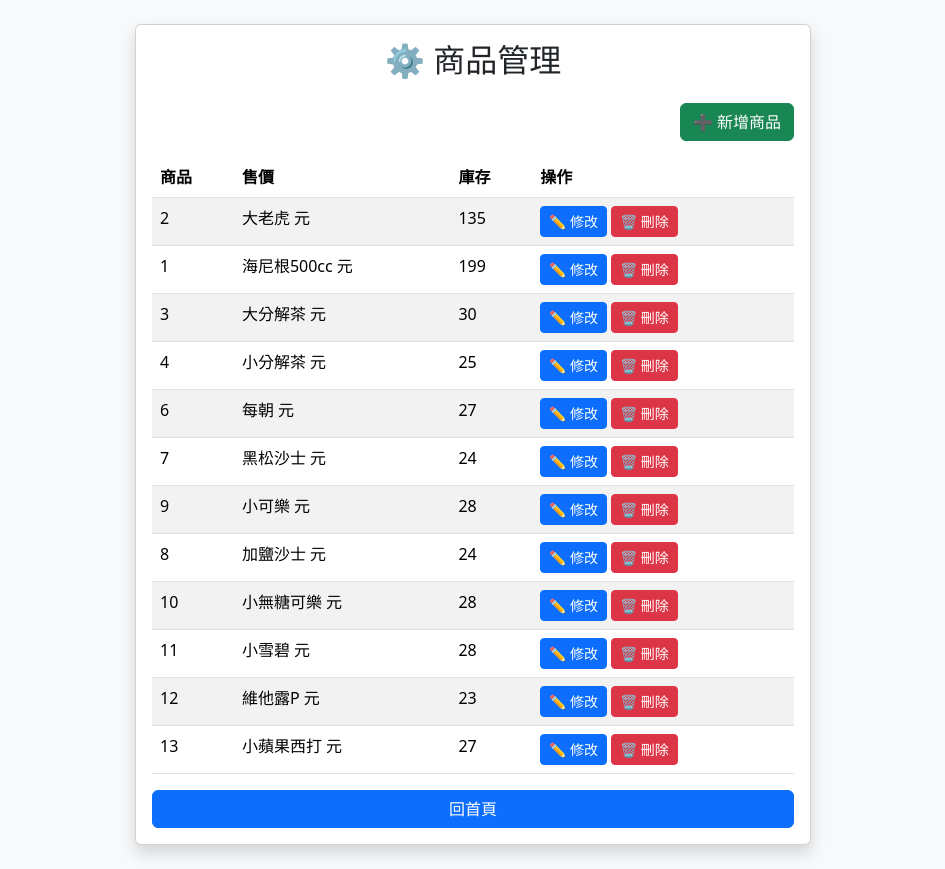
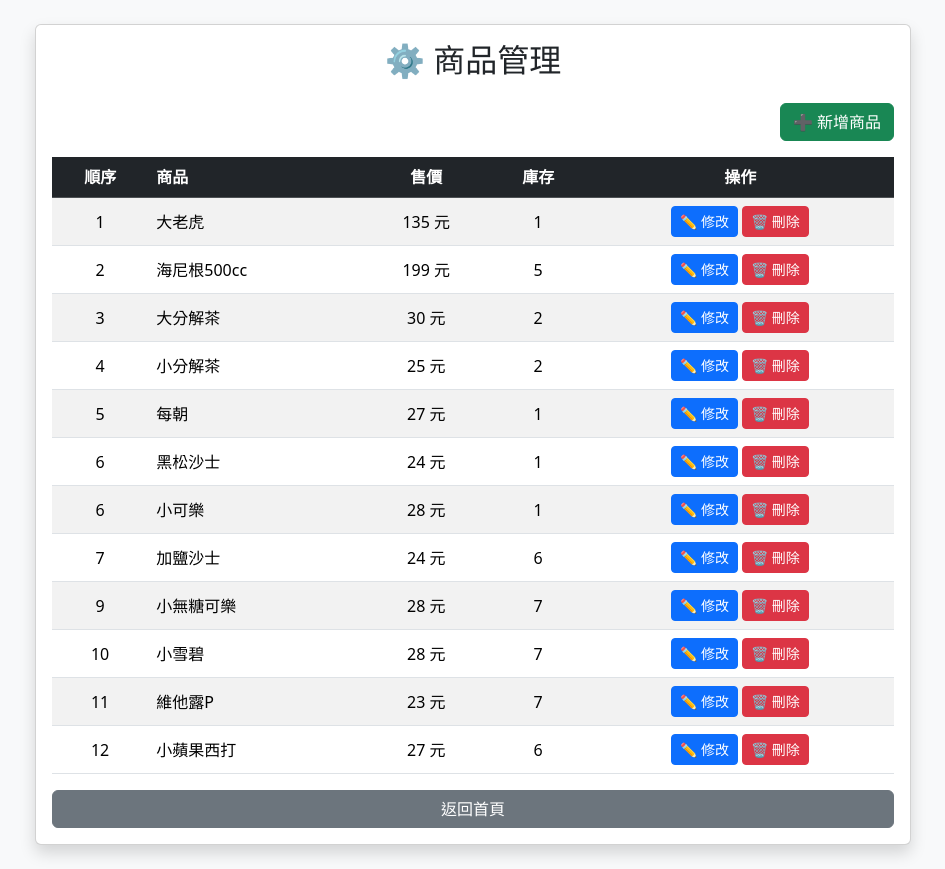
Before and after one commit to pojen22/qinxiang-store, a Flask app: page /products in a window 1280 px wide. Shown: the whole page, without its empty margins (167-1112 px from the left). Run offline with Flask 3, Linux system fonts and the light colour scheme; data comes from the database, SQL or seed files in the repository.

Commit message:
Release V2.1

```diff
--- a/web/app.py
+++ b/web/app.py
@@ -129,13 +129,13 @@ def products():
     cursor.execute("""
     SELECT
         id,
+        display_order,
         name,
         price,
         fridge_now
     FROM products
     ORDER BY display_order
     """)
-
     rows = cursor.fetchall()
 
     conn.close()
@@ -166,6 +166,7 @@ def edit(id):
             price=?,
             fridge_max=?,
             fridge_now=?,
+            display_order=?,
             restock_threshold=?
         WHERE id=?
         """, (
@@ -173,6 +174,7 @@ def edit(id):
             price,
             fridge_max,
             fridge_now,
+            request.form["display_order"],
             restock_threshold,
             id
         ))
@@ -189,6 +191,7 @@ def edit(id):
         price,
         fridge_max,
         fridge_now,
+        display_order,
         restock_threshold
     FROM products
     WHERE id=?
--- a/web/templates/products.html
+++ b/web/templates/products.html
@@ -1,16 +1,20 @@
 <!DOCTYPE html>
 <html lang="zh-TW">
+
 <head>
+
     <meta charset="UTF-8">
     <meta name="viewport" content="width=device-width, initial-scale=1">
+
     <title>商品管理</title>
 
     <link href="https://cdn.jsdelivr.net/npm/bootstrap@5.3.7/dist/css/bootstrap.min.css" rel="stylesheet">
+
 </head>
 
 <body class="bg-light">
 
-<div class="container py-4" style="max-width:700px;">
+<div class="container py-4" style="max-width:900px;">
 
 <div class="card shadow">
 
@@ -22,26 +26,31 @@
 
 </h2>
 
-<div class="mb-3 text-end">
+<div class="d-flex justify-content-end mb-3">
 
-    <a href="/add" class="btn btn-success">
+<a href="/add" class="btn btn-success">
 
-        ➕ 新增商品
+➕ 新增商品
 
-    </a>
+</a>
 
 </div>
 
-<table class="table table-striped">
+<table class="table table-striped table-hover align-middle">
 
-<thead>
+<thead class="table-dark">
 
 <tr>
 
+<th class="text-center">順序</th>
+
 <th>商品</th>
-<th>售價</th>
-<th>庫存</th>
-<th>操作</th>
+
+<th class="text-center">售價</th>
+
+<th class="text-center">庫存</th>
+
+<th class="text-center">操作</th>
 
 </tr>
 
@@ -53,26 +62,44 @@
 
 <tr>
 
-<td>{{ row[0] }}</td>
+<td class="text-center">
 
-<td>{{ row[1] }} 元</td>
+{{ row[1] }}
 
-<td>{{ row[2] }}</td>
+</td>
 
 <td>
 
+{{ row[2] }}
+
+</td>
+
+<td class="text-center">
+
+{{ row[3] }} 元
+
+</td>
+
+<td class="text-center">
+
+{{ row[4] }}
+
+</td>
+
+<td class="text-center">
+
 <a
-class="btn btn-sm btn-primary"
-href="/edit/{{ row[0] }}">
+href="/edit/{{ row[0] }}"
+class="btn btn-primary btn-sm">
 
 ✏️ 修改
 
 </a>
 
 <a
-class="btn btn-sm btn-danger"
 href="/delete/{{ row[0] }}"
-onclick="return confirm('確定要刪除嗎？')">
+class="btn btn-danger btn-sm"
+onclick="return confirm('確定要刪除【{{ row[2] }}】嗎？')">
 
 🗑️ 刪除
 
@@ -80,15 +107,19 @@ onclick="return confirm('確定要刪除嗎？')">
 
 </td>
 
+</tr>
+
 {% endfor %}
 
 </tbody>
 
 </table>
 
-<a href="/" class="btn btn-primary w-100">
+<a
+href="/"
+class="btn btn-secondary w-100">
 
-回首頁
+返回首頁
 
 </a>
 
```
